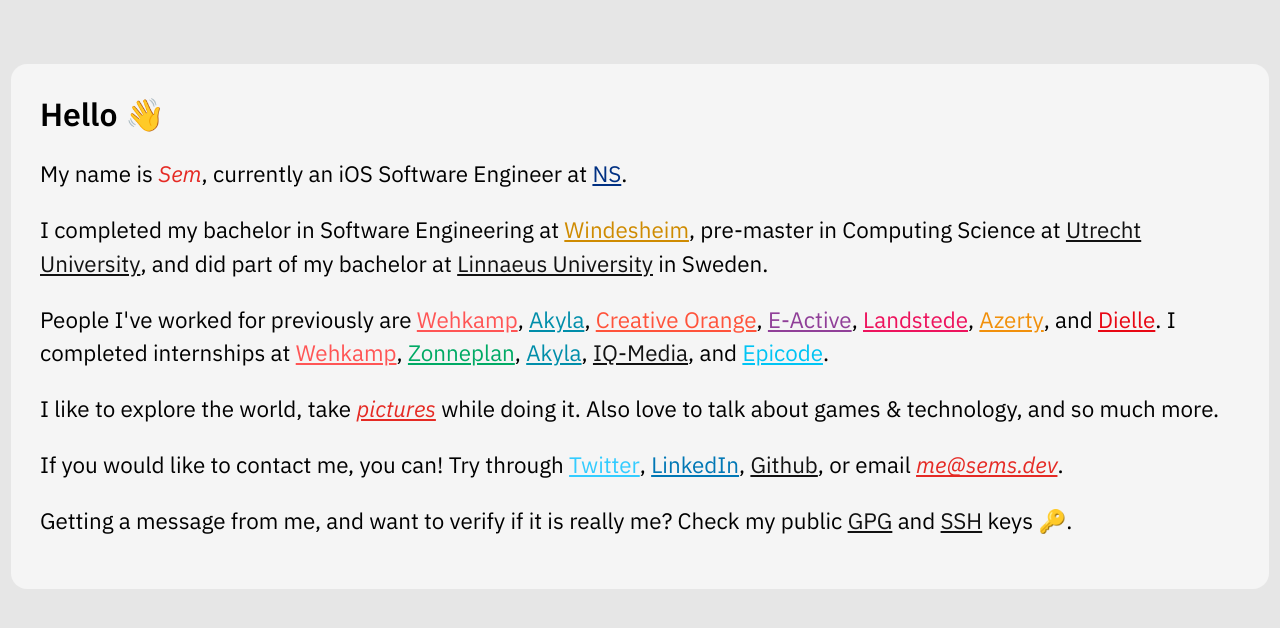
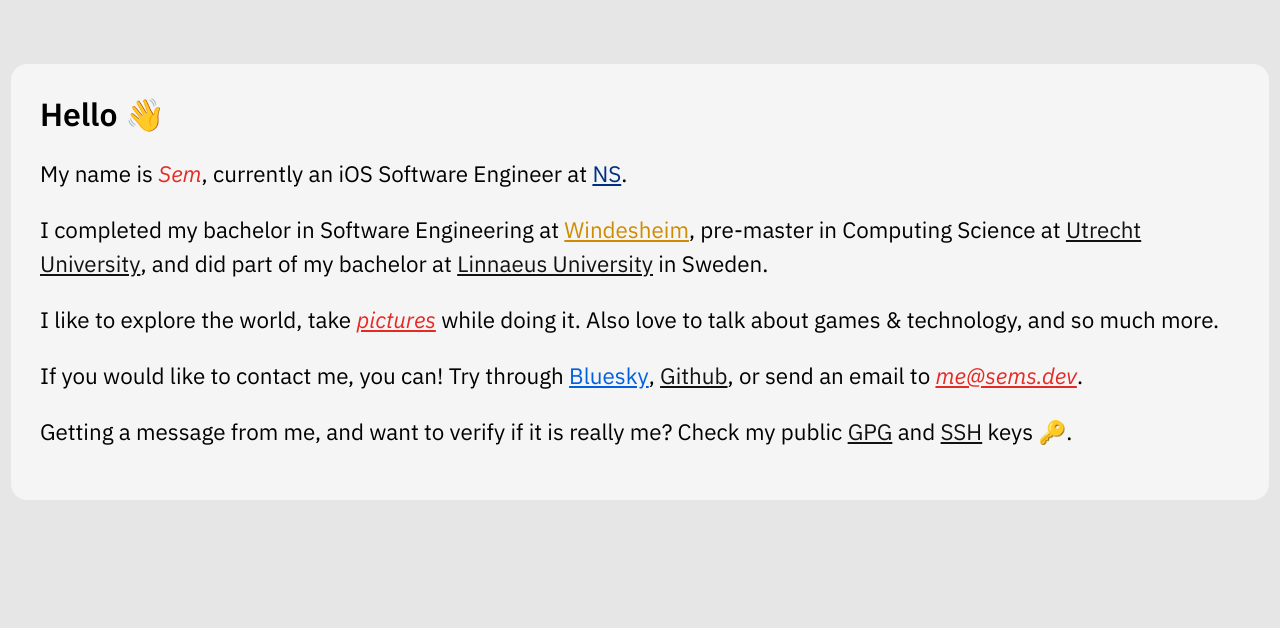
Before and after one commit to sems/sems.dev, a React (Create React App) app: page / in a window 1280 px wide. Shown: the top 628 px of the page. Built offline with nearby package versions, Linux system fonts and the light colour scheme.

Commit message:
Update header

```diff
--- a/src/components/header.js
+++ b/src/components/header.js
@@ -16,13 +16,10 @@
             I completed my bachelor in Software Engineering at <a className="windes" href="//windesheim.nl/">Windesheim</a>, pre-master in Computing Science at <a className="uu" href="//uu.nl/en">Utrecht University</a>, and did part of my bachelor at <a className="lnu" href="//lnu.se/en">Linnaeus University</a> in Sweden.
           </p>
           <p>
-            People I've worked for previously are <a className="wehkamp" href="//wehkamp.nl/">Wehkamp</a>, <a className="akyla" href="//akyla.nl/">Akyla</a>, <a className="creative-orange" href="//creativeorange.nl/">Creative Orange</a>, <a className="e-active" href="//e-active.nl/">E-Active</a>, <a className="landstede" href="//landstedembo.nl/">Landstede</a>, <a className="azerty" href="//azerty.nl/">Azerty</a>, and <a className="dielle" href="//diellepelletkachel.nl/">Dielle</a>. I completed internships at <a className="wehkamp" href="//wehkamp.nl/">Wehkamp</a>, <a className="zon" href="//zonneplan.nl/">Zonneplan</a>, <a className="akyla" href="//akyla.nl">Akyla</a>, <a className="iq" href="//iqmedia.nl/">IQ-Media</a>, and <a className="egm" href="//epicode.nl/">Epicode</a>.
-					</p>
-          <p>
             I like to explore the world, take <a className="me" href="//bysem.me">pictures</a> while doing it. Also love to talk about games & technology, and so much more.
 					</p>
           <p>
-            If you would like to contact me, you can! Try through <a className="twitter" href="//twitter.com/semspanhaak">Twitter</a>, <a className="linkedin" href="//linkedin.com/in/semspanhaak/">LinkedIn</a>, <a className="github" href="//github.com/sems">Github</a>, or email <a className="me" href="mailto:me@sems.dev">me@sems.dev</a>.
+            If you would like to contact me, you can! Try through <a className="bsky" href="//bsky.app/profile/sems.dev">Bluesky</a>, <a className="github" href="//github.com/sems">Github</a>, or send an email to <a className="me" href="mailto:me@sems.dev">me@sems.dev</a>.
           </p>
           <p>
             Getting a message from me, and want to verify if it is really me? Check my public <a download className="gpg key" href="/publickey.me@sems.dev.asc">GPG</a> and <a download className="ssh key" href="/sems.main.pub">SSH</a> keys <span role="img" aria-label="key">🔑</span>.
--- a/src/styles/_colours.sass
+++ b/src/styles/_colours.sass
@@ -1,23 +1,10 @@
 $base-light: #e6e6e6
 $base-dark: #121212
 
-$zon-light: #00AA65
-$zon-dark: #76CC2B
-
 $me-light-dark: #E52A24
-$akyl-light-dark: #008eaa
-$crea-orange-light-dark: #ff533b
-$lands-light-dark: #ed135d
-$active-light-dark: #903f98
-$windes-light-dark: #cf8b01
-$azzy-light-dark: #f1900b
-$diel-light-dark: #e80714
-$euro-light-dark: #6f6e74
-$egm-light-dark: #00c4f4
-$tweet-light-dark: #33CCFF
-$link-light-dark: #0077b5
+$link-windes: #cf8b01
 $link-lnu: #ffe000
 $link-uu: #ffcd00
-$link-wehkamp: #f55
 $link-ns-dark: #003082
 $link-ns: #ffc917
+$link-bsky: #0060df
--- a/src/styles/header.sass
+++ b/src/styles/header.sass
@@ -37,35 +37,13 @@
         .me
             color: $me-light-dark
             font-style: italic
-        .zon
-            color: $zon-light
-        .akyla
-            color: $akyl-light-dark
-        .creative-orange
-            color: $crea-orange-light-dark
-        .landstede
-            color: $lands-light-dark
-        .e-active
-            color: $active-light-dark
         .windes
-            color: $windes-light-dark
-        .azerty
-            color: $azzy-light-dark
-        .dielle
-            color: $diel-light-dark
-        .euron
-            color: $euro-light-dark
-        .egm
-            color: $egm-light-dark
-        .twitter
-            color: $tweet-light-dark
-        .linkedin
-            color: $link-light-dark
-        .wehkamp
-            color: $link-wehkamp
+            color: $link-windes
+        .bsky
+            color: $link-bsky
         .ns
             color: $link-ns-dark
-        .iq, .github, .gpg, .ssh, .lnu, .uu
+        .gpg, .ssh, .lnu, .uu, .github
             color: $base-dark
 @media (prefers-color-scheme: dark)
     .front-header
@@ -73,10 +51,8 @@
         .main
             background-color: $base-dark
             color: $base-light
-            .iq, .github, .key
+            .key, .github
                 color: $base-light
-            .zon
-                color: $zon-dark
             .lnu
                 color: $link-lnu
             .uu
```
